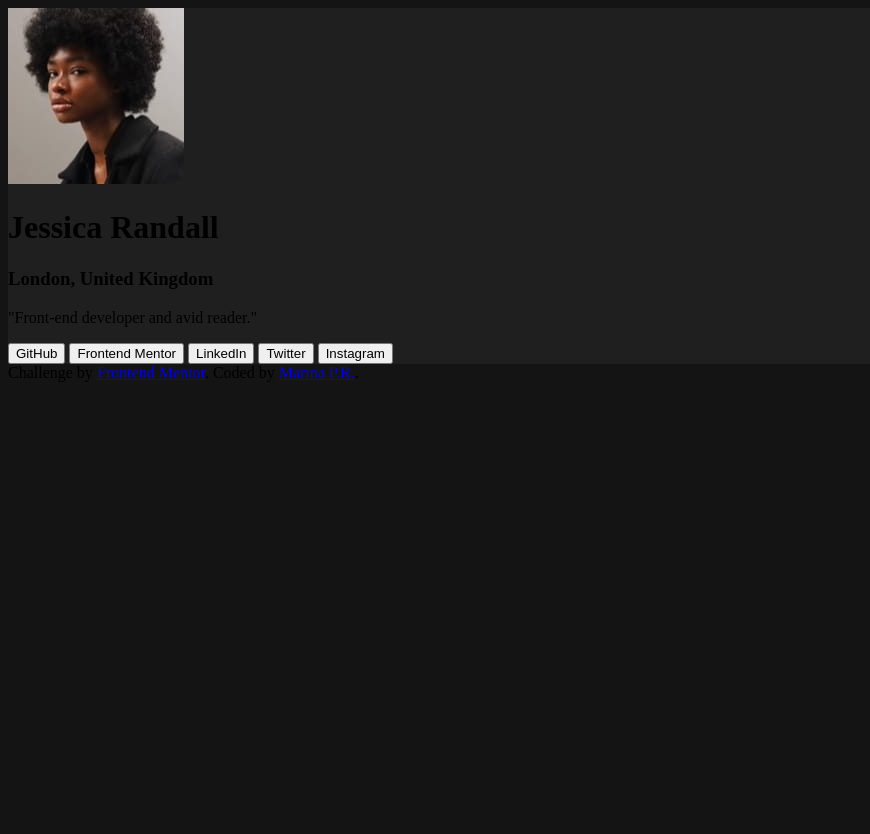
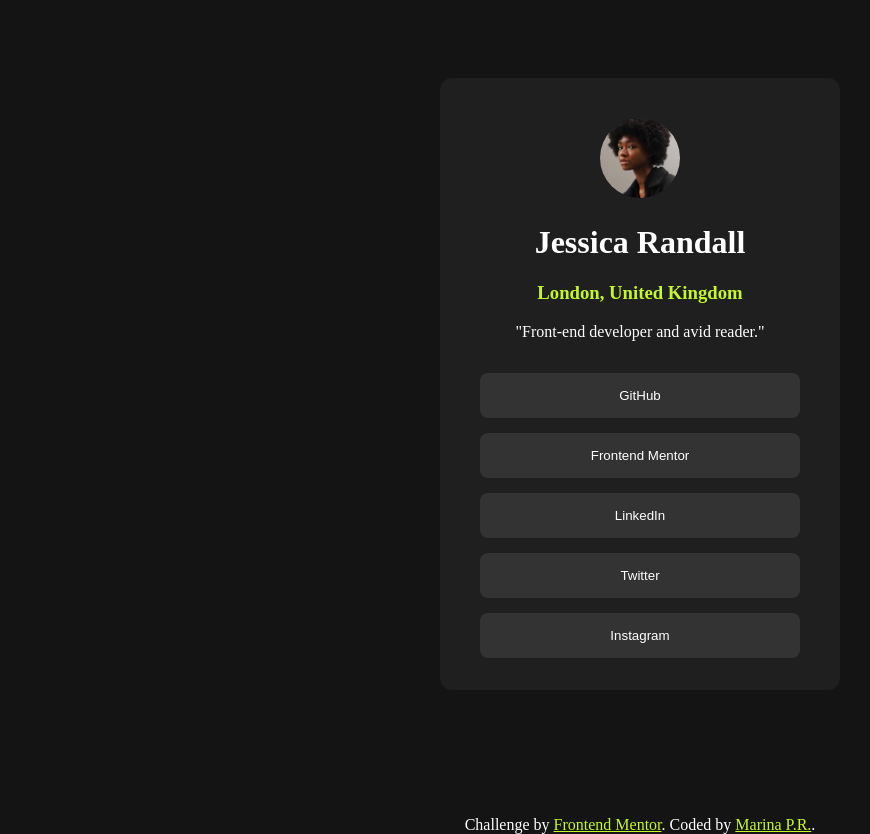
Before and after one commit to MarinaPerezR/social-links-profile, a plain HTML site: page index.html in a window 1280 px wide. Shown: the whole page, without its empty margins (0-870 px from the left). Before the commit the page ends 800 px from the top, so only its background shows below. Drawn offline with Linux system fonts and the light colour scheme.

Commit message:
Positioning and added colors

```diff
--- a/style.css
+++ b/style.css
@@ -1,7 +1,61 @@
 body {
     background-color: hsl(0, 0%, 8%);
+    display: flex;
+    flex-direction: column;
+    justify-content: center;
+    align-items: center;
+    height: 100vh;
+}
+
+img {
+    border-radius: 50%;
+    margin-top: 40px;
+    width: 80px;
+    height: 80px;
 }
 
 .container {
     background-color: hsl(0, 0%, 12%);
+    min-height: auto;
+    width: 400px;
+    text-align: center;
+    border-radius: 12px;
+    margin-top: 96px;
+    margin-bottom: 96px;
 }
+
+h1, p {
+    color: hsl(0, 0%, 100%);
+}
+
+h3 {
+    color: hsl(75, 94%, 57%);
+}
+.button-container {
+    display: flex;
+    flex-direction: column;
+    gap: 15px;
+    margin: 0 auto;
+    margin-top: 32px;
+    margin-bottom: 32px;
+    width: 80%;
+}
+
+button {
+    background-color: hsl(0, 0%, 20%);
+    display: block;
+    border: none;
+    padding: 15px;
+    border-radius: 8px;
+    color: hsl(0, 0%, 100%);
+}
+
+.attribution {
+    margin-top: 30px;
+    text-align: center;
+    color: hsl(0, 0%, 100%);
+}
+
+a {
+    color: hsl(75, 94%, 57%);
+}
```
Also changed, not shown: index.html (+1 -1 lines).
